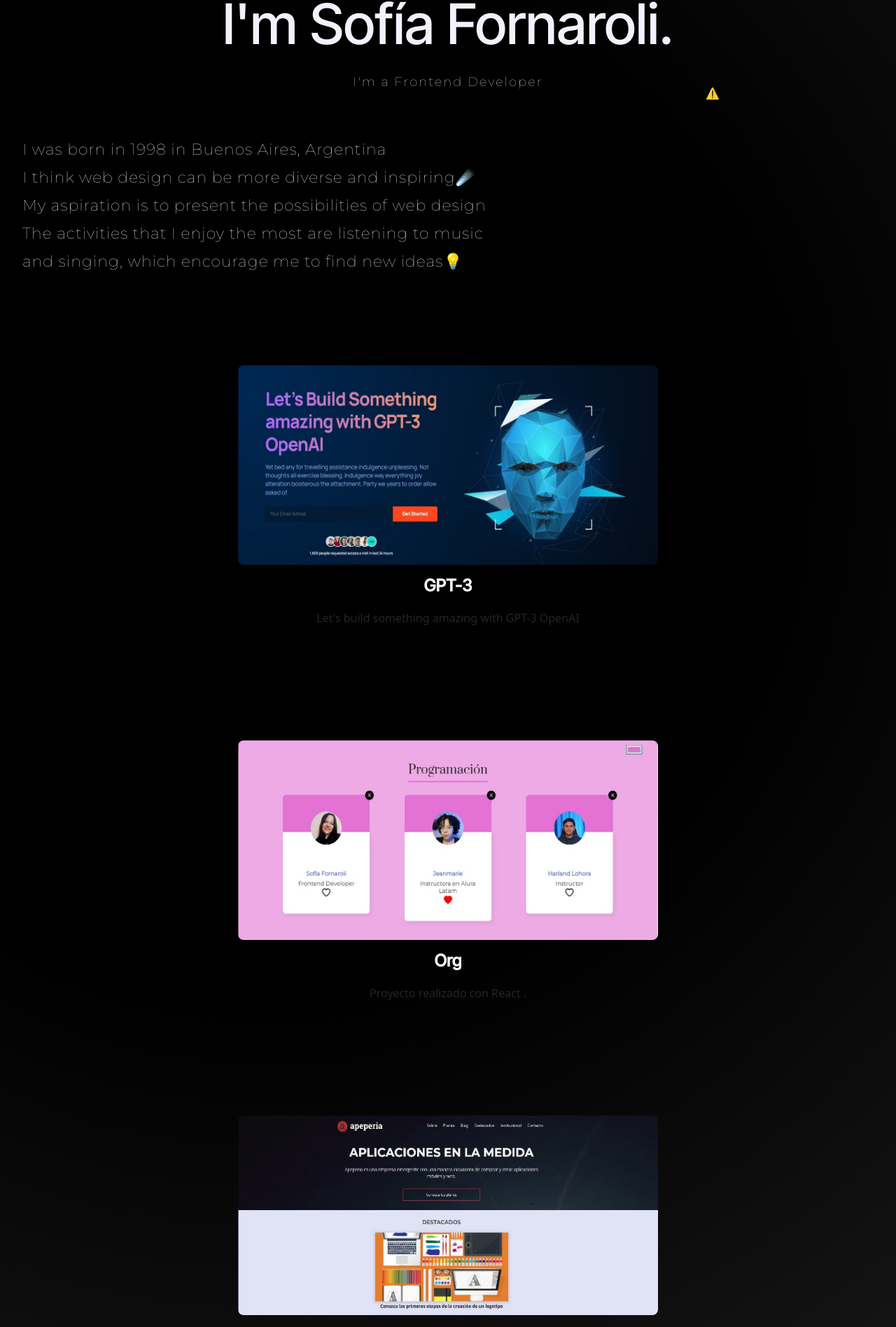
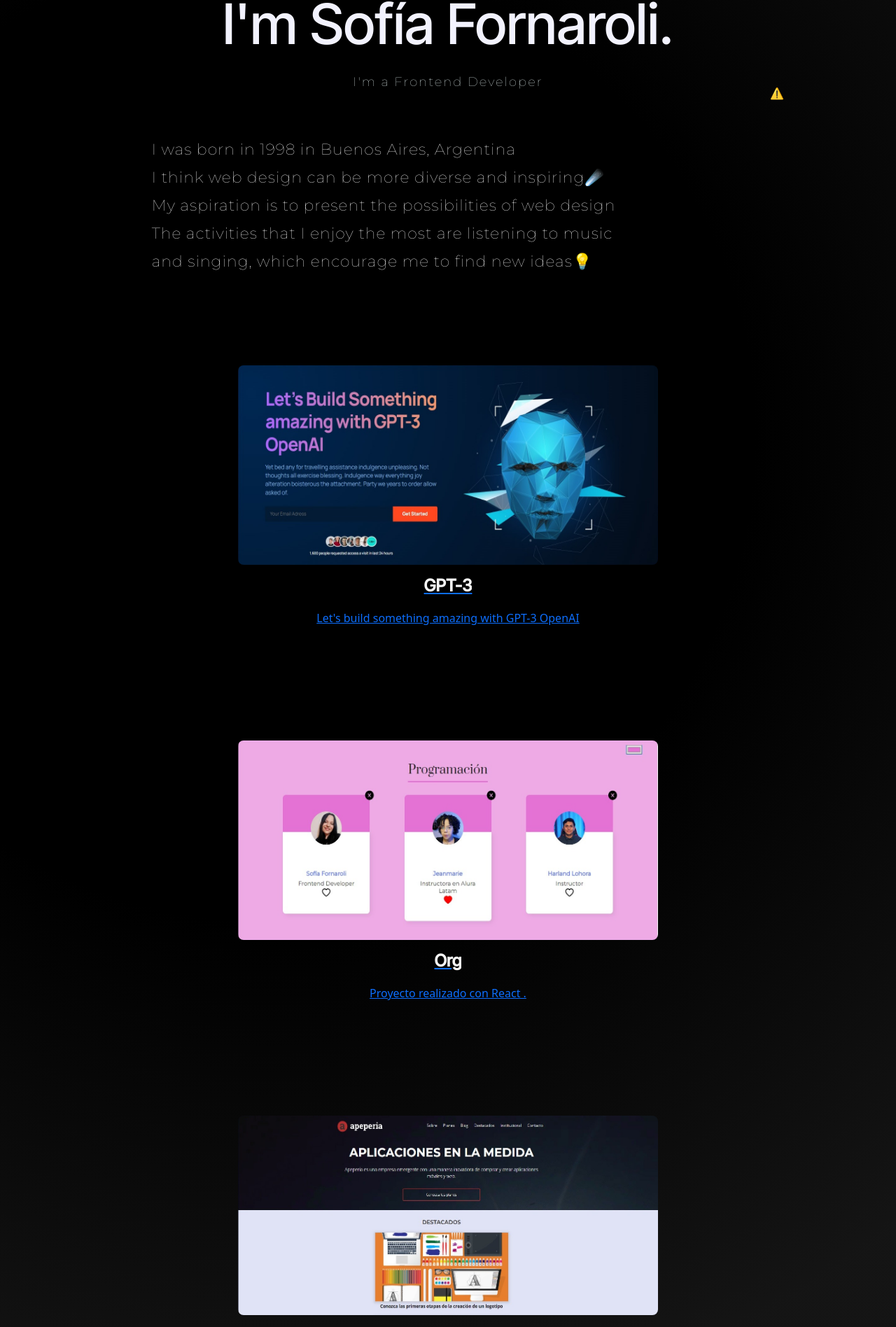
Before and after one commit to Sofia0101/portfolio1, a React (Create React App) app: page / in a window 1280 px wide. Shown: the part 190-2086 px from the top of the page at 70% size. Built offline with nearby package versions, Linux system fonts and the light colour scheme; no server answers; a web font is replaced by a local one.

Commit message:
corrijo links y aboutme.jsx

```diff
--- a/src/App.js
+++ b/src/App.js
@@ -28,7 +28,7 @@
           <Aboutme />
 
           <Proyects />
-          <Description />
+          {/* <Description /> */}
           <Info />
 
         </div>
--- a/src/components/icons.jsx
+++ b/src/components/icons.jsx
@@ -8,7 +8,7 @@
   return (
     <div className="icons__list" id="contact">
       <div>
-      <a href="www.linkedin.com/in/sofía-fornaroli
+      <a href="https://www.linkedin.com/in/sofía-fornaroli
 
 "><img className="linkedin_icon" src={imagen1} alt="linkedin" /></a>
       </div>
@@ -19,7 +19,7 @@
       <a href="https://www.instagram.com/sofiafornaroli/">  <img className="instagram_icon" src={imagen3} alt="instagram" /></a>
       </div>
       <div>
-       <a href=""> <img className="email_icon" src={imagen4} alt="email" /></a>
+       <a href="mailto: sofiafornaroli98@gmail.com"> <img className="email_icon" src={imagen4} alt="email" /></a>
       </div>
     </div>
   );
--- a/src/components/myproyect.jsx
+++ b/src/components/myproyect.jsx
@@ -1,12 +1,13 @@
 import React from 'react';
 
 
-const Myproyect = ({titulo, parrafo, subtitulo, imagen}) => {
+const Myproyect = ({titulo, parrafo, subtitulo, imagen, hreflink}) => {
   return (
 
 
 
     <div className="myproyects_list" >
+      <a href={hreflink}>
       <div className="proyect_img">
         <img src={imagen} alt="proyect" />
       </div>
@@ -19,6 +20,7 @@
          {parrafo}
         </p>
       </div>
+      </a>
     </div>
 
         );
--- a/src/components/proyects.jsx
+++ b/src/components/proyects.jsx
@@ -16,6 +16,7 @@
           titulo="GPT-3"
           parrafo="Let's build something amazing with GPT-3 OpenAI"
           imagen={imagenGpt3}
+          hreflink="https://google.com"
         />
       </div>
       <div className="segundoproyecto">
@@ -24,6 +25,7 @@
           parrafo="Proyecto realizado con React
           ."
           imagen={imagenOrg}
+          hreflink="https://org-tau-ashy.vercel.app"
         />
       </div>
       <div className="tercerproyecto">
@@ -32,6 +34,8 @@
           parrafo="cequisul
           Born in 1998 in Buenos Aires, Argentina."
           imagen={imagenApeperia}
+          hreflink="https://ap-shop.vercel.app"
+
         />
       </div>
     </div>
--- a/src/css/aboutMe.css
+++ b/src/css/aboutMe.css
@@ -15,7 +15,7 @@
 }
 
 .lf-player-container{
-  margin: -25px auto;
+  margin: -25px;
 }
 
 .myproyects_title {
@@ -42,7 +42,7 @@
   width: 100%;
   display: flex;
   text-align: left;
-  /* justify-content: space-evenly; */
+  justify-content: space-evenly;
 }
 
 
```
